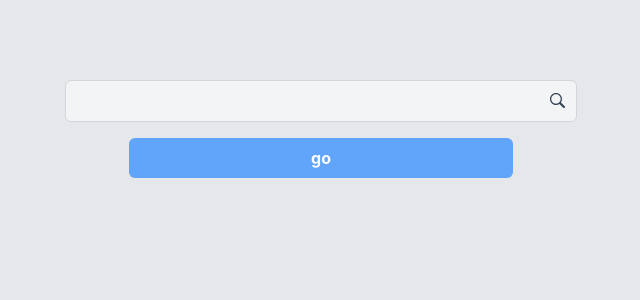
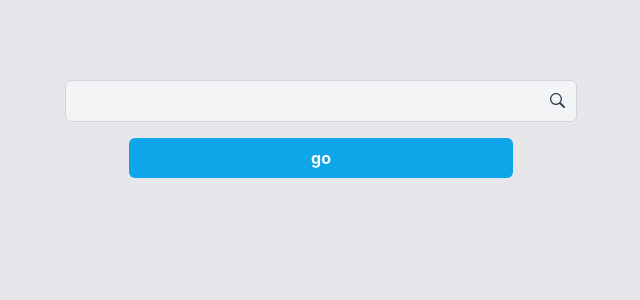
Before and after one commit to brun8/colors-ui, a Next.js app: page / in a window 1280 px wide. Shown: the top 300 px of the page, without its empty margins (319-959 px from the left). Built offline with nearby package versions, Linux system fonts and the light colour scheme.

Commit message:
button hover

```diff
--- a/src/pages/index.tsx
+++ b/src/pages/index.tsx
@@ -37,7 +37,13 @@ const Home: NextPage = () => {
         </div>
         <button
           type="submit"
-          className='px-4 py-2 w-4/5 max-w-sm border-slate-800 rounded-md bg-blue-400 text-white font-bold'
+          className='px-4 py-2 w-4/5 max-w-sm
+            border-slate-800
+            rounded-md
+            transition-colors duration-200
+            bg-sky-500 hover:bg-sky-600 active:bg-sky-700
+            text-white font-bold
+          '
         >
           go
         </button>
```
